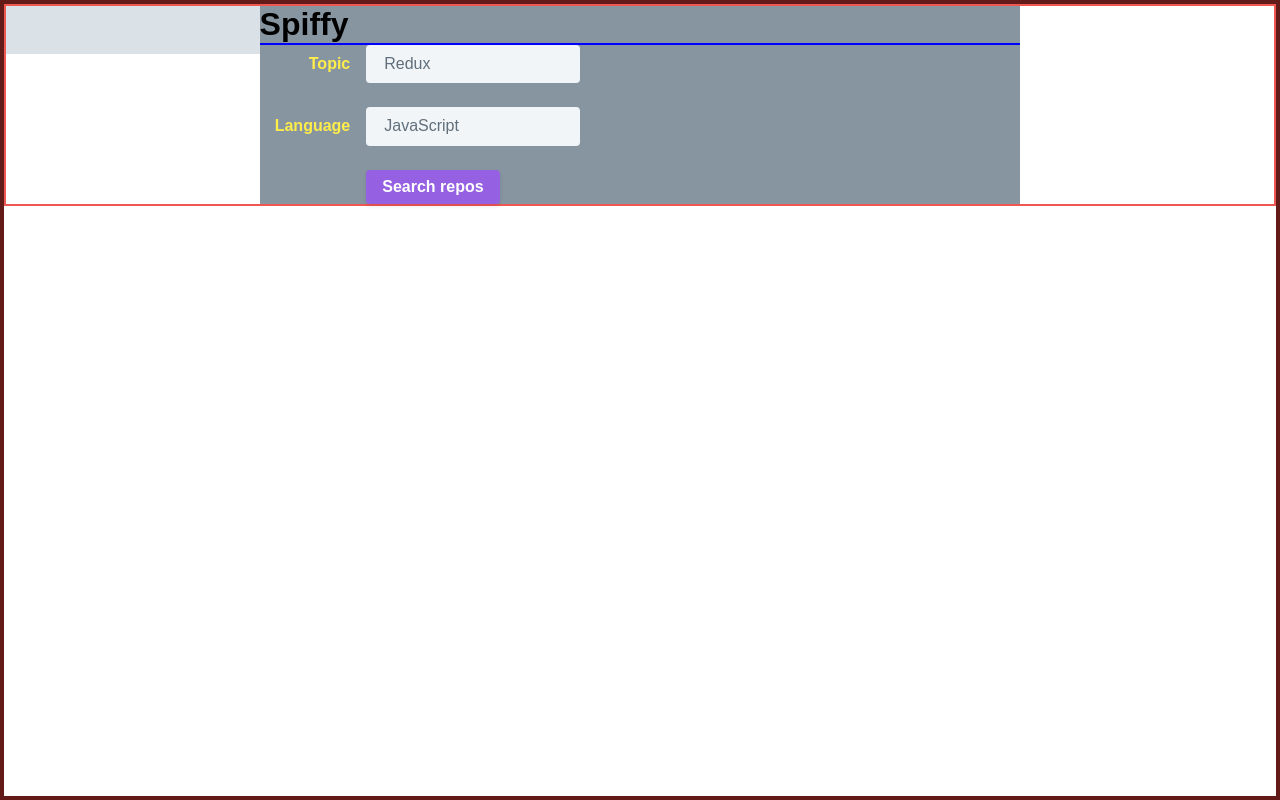
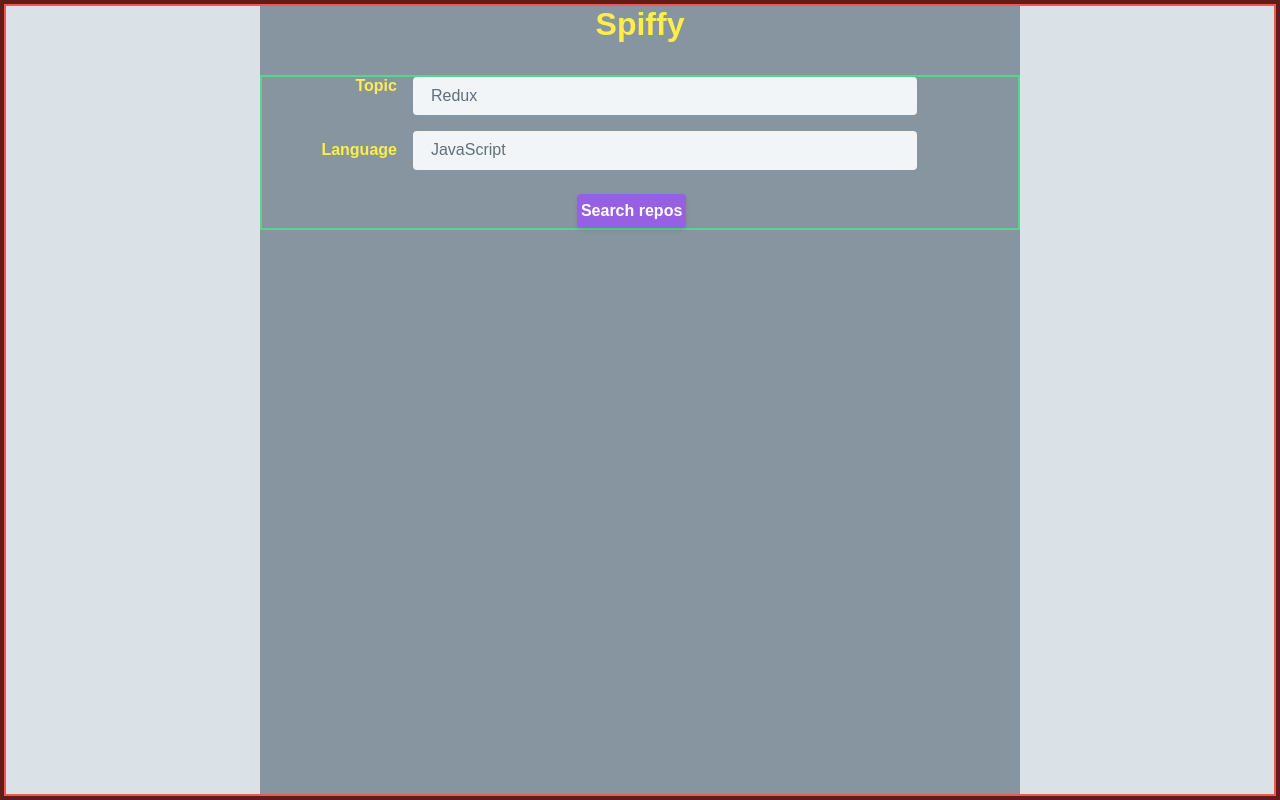
Before and after one commit to p-adams/spiffy, a React (Create React App) app: page / in a window 1280 px wide. Built offline with nearby package versions, Linux system fonts and the light colour scheme.

Commit message:
add additional styling to App and RepoResults components

```diff
--- a/src/App.js
+++ b/src/App.js
@@ -30,40 +30,46 @@ class App extends Component {
         });
       });
   };
+
   render() {
     return (
       <div className="container h-screen mx-auto border-red-darker border-4">
-        <div className="flex border-red-light border-2">
-          <div className="w-1/5 bg-grey-light h-12" />
+        <div className="flex h-full border-red-light border-2">
+          <div className="w-1/5 bg-grey-light" />
           <div className="w-3/5 bg-grey-dark">
-            <h1>Spiffy</h1>
-            <div className="resultsContainer">
+            <h1 className="text-center text-yellow">Spiffy</h1>
+
             {this.state.resultsDidLoad ? (
+              <React.Fragment>
                 <RepoResults
                   results={this.state.results}
                   query={this.state.query}
                   language={this.state.language}
                 />
+                <button
+                  className="shadow bg-purple hover:bg-purple-light text-white font-bold py-2 px-1 rounded"
+                  onClick={() => this.setState({ resultsDidLoad: false })}
+                >
+                  Search for different topic
+                </button>
+              </React.Fragment>
             ) : (
-                undefined
-              )}
-            </div>
               <form
-              className="w-full max-w-xs"
+                className="w-full mt-8 border-green-light border-2"
                 onSubmit={e => this.makeGithubRequest(e)}
               >
-              <div className="md:flex md:items-center mb-6">
-                <div class="md:w-1/3">
+                <div className="md:flex mb-4">
+                  <div className="md:w-1/5">
                     <label
                       className="block text-yellow font-bold md:text-right mb-1 md:mb-0 pr-4"
-                    htmlfor="topic"
+                      htmlFor="topic"
                     >
                       Topic
                     </label>
                   </div>
                   <div className="md:w-2/3">
                     <input
-                    class="bg-grey-lighter appearance-none border-2 border-grey-lighter hover:border-purple rounded w-full py-2 px-4 text-grey-darker"
+                      className="bg-grey-lighter appearance-none border-2 border-grey-lighter hover:border-purple rounded w-full py-2 px-4 text-grey-darker"
                       type="text"
                       value={this.state.query}
                       placeholder="Enter topic..."
@@ -71,25 +77,25 @@ class App extends Component {
                   </div>
                 </div>
                 <div className="md:flex md:items-center mb-6">
-                <div class="md:w-1/3">
+                  <div className="md:w-1/5">
                     <label className="block text-yellow font-bold md:text-right mb-1 md:mb-0 pr-4">
                       Language
                     </label>
                   </div>
                   <div className="md:w-2/3">
                     <input
-                    class="bg-grey-lighter appearance-none border-2 border-grey-lighter hover:border-purple rounded w-full py-2 px-4 text-grey-darker"
+                      className="bg-grey-lighter appearance-none border-2 border-grey-lighter hover:border-purple rounded w-full py-2 px-4 text-grey-darker"
                       type="text"
                       value={this.state.language}
                       placeholder="Enter language..."
                     />
                   </div>
                 </div>
-              <div className="md:flex md:items-center">
+                <div className="md:flex md:items-center justify-center">
                   <div className="md:w-1/3" />
-                <div className="md:w-2/3">
+                  <div className="md:w-1/2">
                     <button
-                    className="shadow bg-purple hover:bg-purple-light text-white font-bold py-2 px-4 rounded"
+                      className="shadow bg-purple hover:bg-purple-light text-white font-bold py-2 px-1  rounded"
                       type="submit"
                     >
                       Search repos
@@ -97,8 +103,9 @@ class App extends Component {
                   </div>
                 </div>
               </form>
+            )}
           </div>
-          <div className="w-1/5 bg-gray-darker h-12" />
+          <div className="w-1/5 bg-grey-light" />
         </div>
       </div>
     );
--- a/src/RepoResults.js
+++ b/src/RepoResults.js
@@ -6,7 +6,7 @@ const spanStyle = {
 };
 const RepoResults = props => {
   return (
-    <div>
+    <div className="mt-8">
       <div>
         We found{" "}
         {props.results.length === 1
--- a/src/ResultList.js
+++ b/src/ResultList.js
@@ -2,7 +2,7 @@ import React from "react";
 import ResultItem from "./ResultItem";
 
 const ResultList = props => (
-  <ul>
+  <ul className="h-64 overflow-auto border-purple border-2">
     {props.results.map(result => (
       <ResultItem key={result.id} repoData={result} />
     ))}
```
Lines whose indentation alone changed are shown as unchanged.
